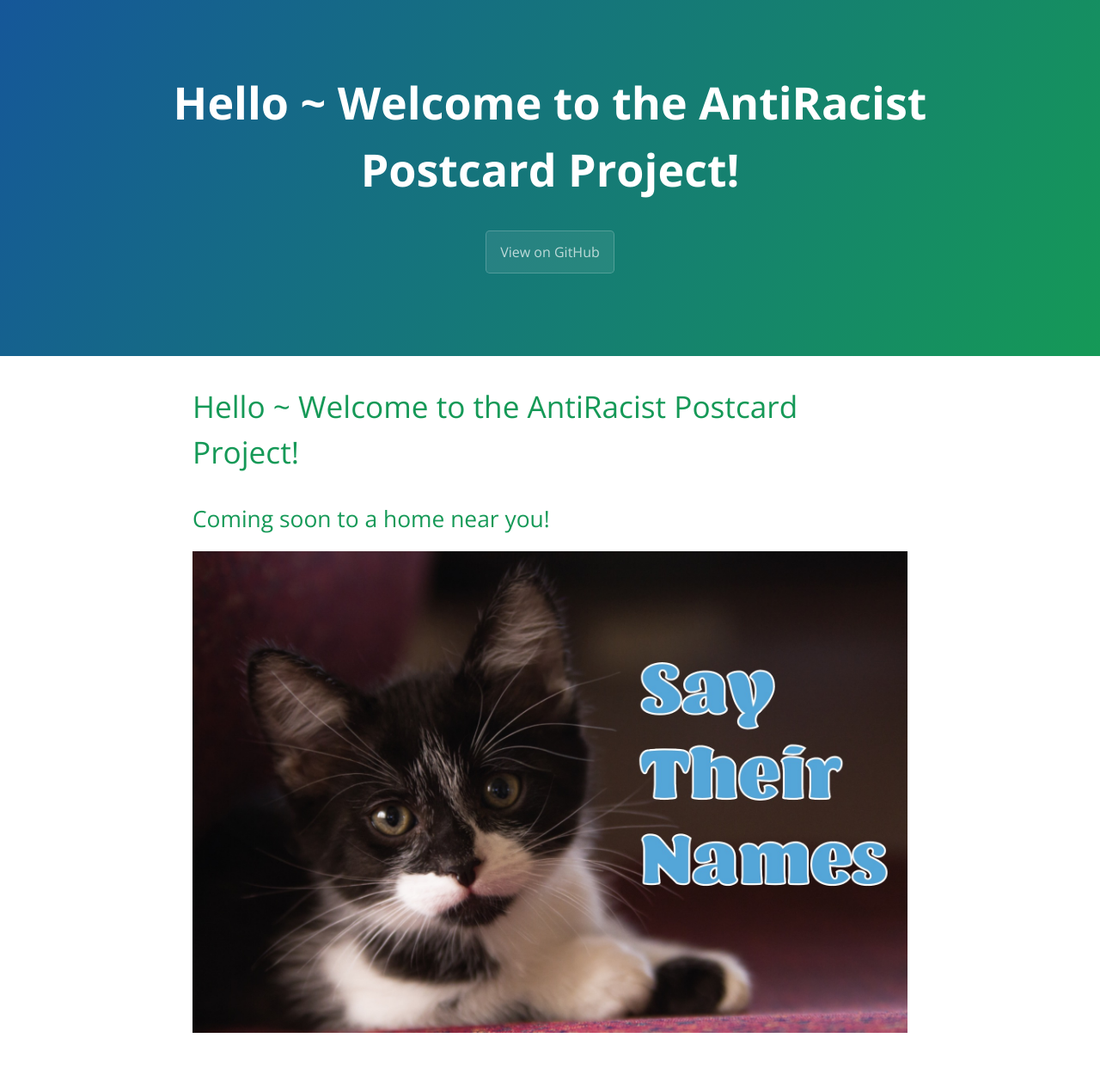
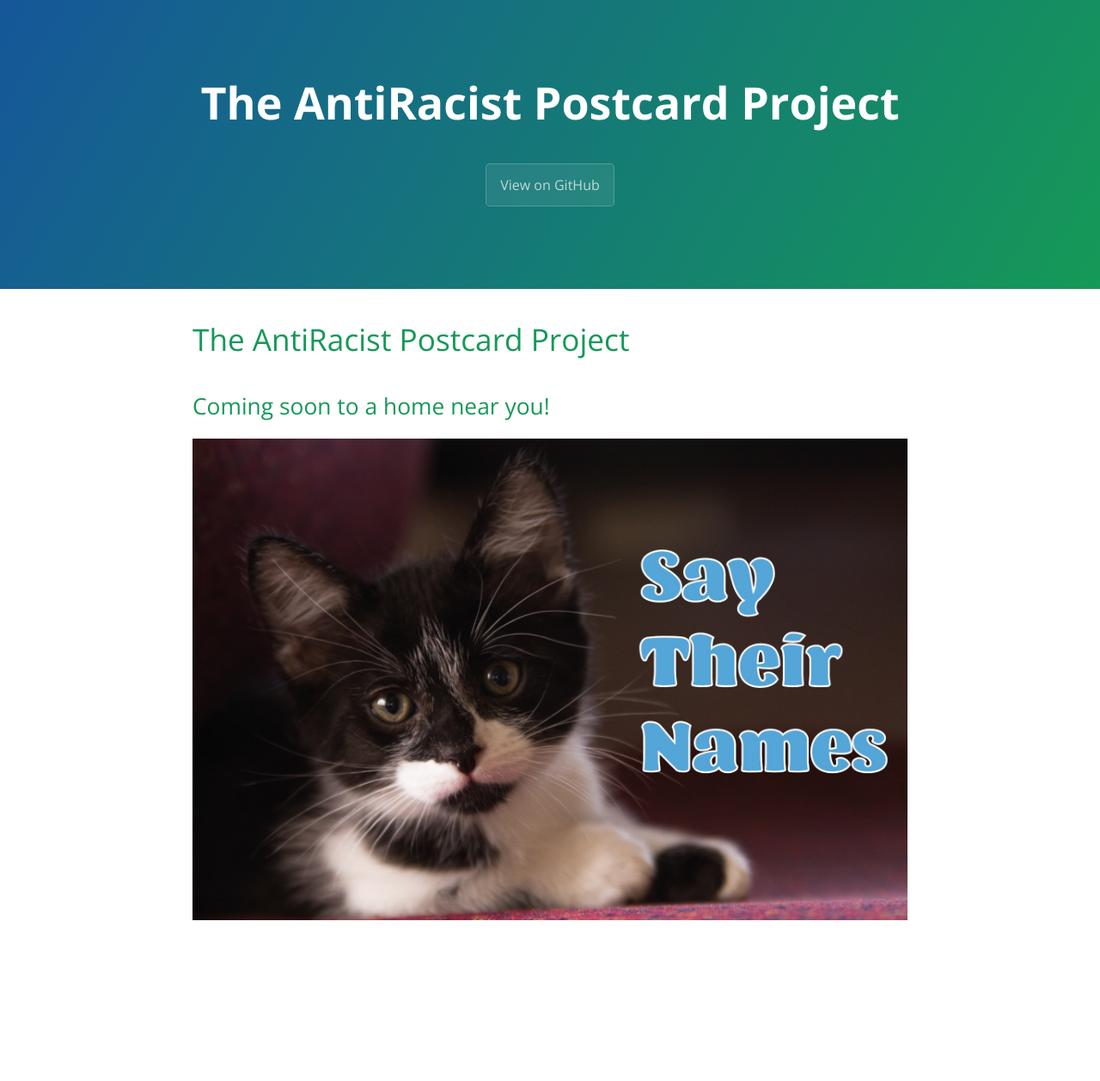
Before and after one commit to mir-lab/AntiRacistPostcardProject, a Jekyll site: the page built from docs/index.md, in a window 1280 px wide. Shown: the whole page at 86% size. Built offline with Jekyll 4.4.1, drawn with Linux system fonts in a browser that asks for light colours; our own code applies the rules of GitHub Pages for plain Markdown files; the repository's description, which GitHub fills in, is left out; after the commit the page ends 1126 px from its top, so only the background shows below that.

Commit message:
Update index.md

```diff
--- a/docs/index.md
+++ b/docs/index.md
@@ -1,4 +1,4 @@
-# Hello ~ Welcome to the AntiRacist Postcard Project!
+# The AntiRacist Postcard Project
 
 ## Coming soon to a home near you!
 
```
